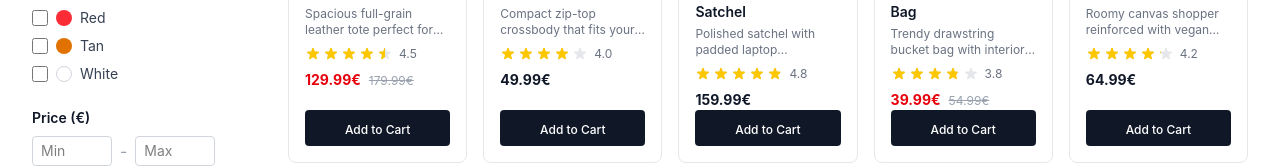
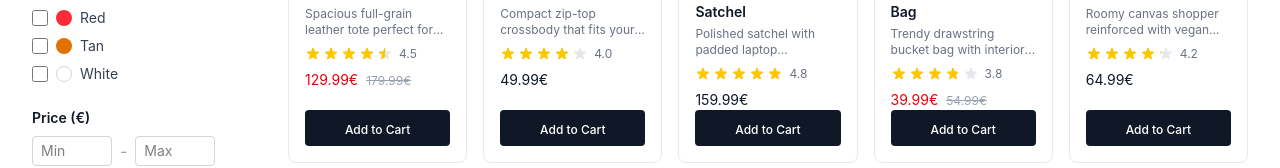
Before and after one commit to chochass/react-store, a React (Vite) app: page /bags in a window 1280 px wide. Shown: the part 725-893 px from the top of the page. Built offline with nearby package versions, Linux system fonts and the light colour scheme.

Commit message:
small css change

```diff
--- a/src/components/cart/CartDrawer.jsx
+++ b/src/components/cart/CartDrawer.jsx
@@ -41,7 +41,7 @@
                     />
 
                     <div className="flex flex-1 flex-col">
-                        <p className="text-sm font-medium text-gray-900">
+                      <p className="text-sm font-semibold text-gray-900">
                         {product.name}
                       </p>
                       <ProductPrice product={product} size="sm" />
@@ -72,7 +72,7 @@
                     Total
                   </span>
                   <span className="text-lg font-bold text-gray-900">
-                    {cartTotal}€
+                    {cartTotal.toFixed(2)}€
                   </span>
                 </div>
                 <button
--- a/src/components/ui/ProductPrice.jsx
+++ b/src/components/ui/ProductPrice.jsx
@@ -8,7 +8,7 @@
   if (product.discountedPrice) {
     return (
       <div className={`flex items-baseline ${sizeStyles[size].gap}`}>
-        <span className={`${sizeStyles[size].price} font-bold text-red-600`}>
+        <span className={`${sizeStyles[size].price} text-red-600`}>
           {product.discountedPrice}€
         </span>
         <span
@@ -22,7 +22,7 @@
 
   return (
     <div className={`flex items-baseline ${sizeStyles[size].gap}`}>
-      <span className={`${sizeStyles[size].price} font-bold text-gray-900`}>
+      <span className={`${sizeStyles[size].price} text-gray-900`}>
         {product.price}€
       </span>
     </div>
```
Lines whose indentation alone changed are shown as unchanged.
